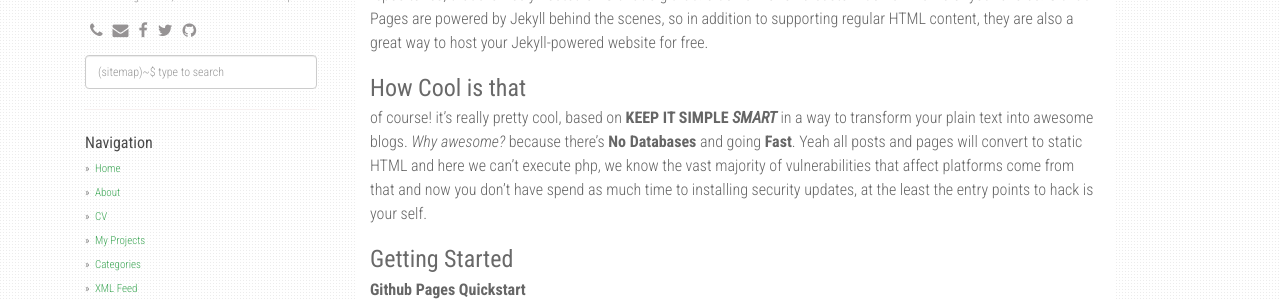
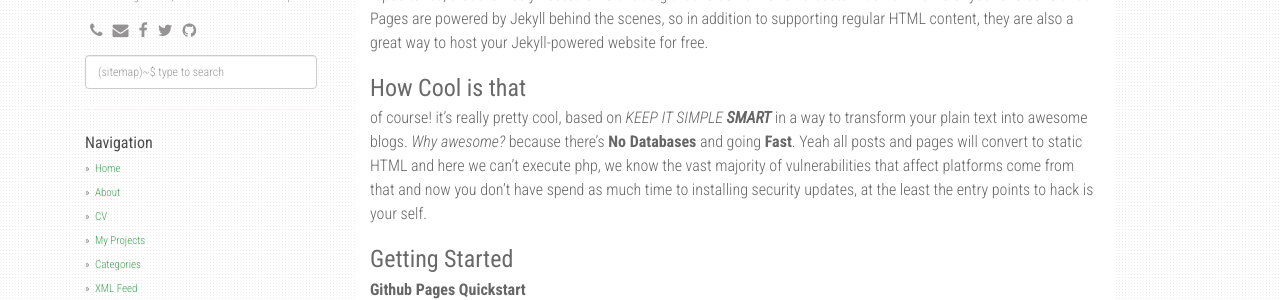
Before and after one commit to creatorbe/creatorbe.github.io, a Jekyll site: the page built from _posts/2015-10-26-gh-pages-creatorbe.md, in a window 1280 px wide and 900 px high. Shown: the part 248-548 px from the top of the window. Built offline with Jekyll 4.4.1, drawn with Linux system fonts in a browser that asks for light colours; nearby versions of some CDN libraries; comment, search, counter and statistics services are not loaded.

Commit message:
edit markdown txt

```diff
--- a/_posts/2015-10-26-gh-pages-creatorbe.md
+++ b/_posts/2015-10-26-gh-pages-creatorbe.md
@@ -16,7 +16,7 @@
 
 ### How Cool is that
 
-of course! it's really pretty cool, based on **KEEP IT SIMPLE _SMART_** in a way to transform your plain text into awesome blogs. *Why awesome?* because there's **No Databases** and going **Fast**. Yeah all posts and pages will convert to static HTML and here we can't execute php, we know the vast majority of vulnerabilities that affect platforms come from that and now you don't have spend as much time to installing security updates, at the least the entry points to hack is your self.
+of course! it's really pretty cool, based on *KEEP IT SIMPLE __SMART__* in a way to transform your plain text into awesome blogs. *Why awesome?* because there's **No Databases** and going **Fast**. Yeah all posts and pages will convert to static HTML and here we can't execute php, we know the vast majority of vulnerabilities that affect platforms come from that and now you don't have spend as much time to installing security updates, at the least the entry points to hack is your self.
 
 
 ### Getting Started
@@ -71,7 +71,7 @@
 
 - [github.com/jekyll](https://github.com/jekyll) there is jekyll official repositories, a place where you can found any person who work with the coolest thinks of Jekyll blogs, there's place you can browse jekyll themes, plugins, seo-tags and an another awesome stuff, Have Fun!.
 
-- If you are a person who dont have knowledge deep in software development, dont let it dissuade you because actually you can get it one as easy by fork what a themes you want to use and then you need edit some stuff on their documentation, and finally hell yeah you can make it live on your repository, thats is really simple right?. In another side you can also built [Prose.io](http://prose.io/), a web-based content editor specifically designed to **MAKE IT SIMPLE _STUPID_** for content creators to publish to Jekyll on GitHub Pages, I know in my case i **MAKE IT SIMPLE _SMART_** by using vim and push my string from my lovely terminal haha! thats how cool im :p but overall it just editor choices, you can choose which one's you comfortable to work with it and in another side it doesn’t require elite hacker,programmer skills or knowledge of the command line, it simple. Enjoy! and make your life easier.
+- If you are a person who dont have knowledge deep in software development, dont let it dissuade you because actually you can get it one as easy by fork what a themes you want to use and then you need edit some stuff on their documentation, and finally hell yeah you can make it live on your repository, thats is really simple right?. In another side you can also built [Prose.io](http://prose.io/), a web-based content editor specifically designed to *MAKE IT SIMPLE __STUPID__* for content creators to publish to Jekyll on GitHub Pages, I know in my case i *MAKE IT SIMPLE __SMART__* by using vim and push my string from my lovely terminal haha! thats how cool im :p but overall it just editor choices, you can choose which one's you comfortable to work with it and in another side it doesn’t require elite hacker,programmer skills or knowledge of the command line, it simple. Enjoy! and make your life easier.
 
 
 ### Conclusion
@@ -80,4 +80,5 @@
 
 I live in here because i just need simplicity and minimalism place, where there i can push my valuable string to live on internet and everyone can read it and get in touch with me as reader or software engineer :)
 
+
 ./creatorb
```
